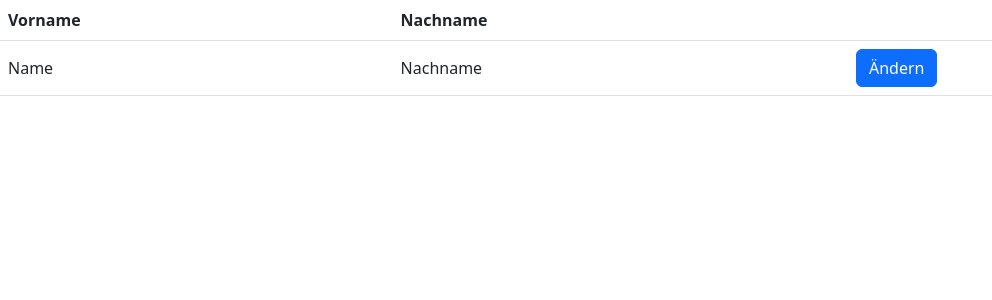
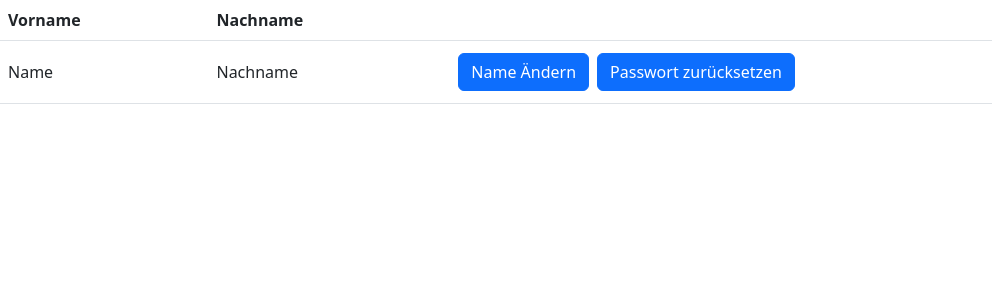
Before and after one commit to OliverFida/CheckIt, a React (Create React App) app in the folder frontend/: page /user in a window 1280 px wide. Shown: the top 300 px of the page, without its empty margins (0-992 px from the left). Built offline with nearby package versions, Linux system fonts and the light colour scheme.

Commit message:
update Userpage

```diff
--- a/frontend/src/pages/UserPage.js
+++ b/frontend/src/pages/UserPage.js
@@ -5,9 +5,7 @@ import Button from 'react-bootstrap/Button';
 import Form from 'react-bootstrap/Form';
 import Modal from 'react-bootstrap/Modal';
 import Table from 'react-bootstrap/Table';
-import Container from 'react-bootstrap/Container';
-import Row from 'react-bootstrap/Row';
-import Col from 'react-bootstrap/Col';
+
 
 export default function UserPage(){
 
@@ -31,8 +29,11 @@ export default function UserPage(){
                         <td valign='middle'>Name</td>
                         <td valign='middle'>Nachname</td>
                         <td>
-                            <Button onClick={editUserShow}>
-                                Ändern
+                            <Button onClick={editUserShow} className="me-2 my-1">
+                                Name Ändern
+                            </Button>
+                            <Button className="my-1">
+                                Passwort zurücksetzen
                             </Button>
                         </td>
                     </tr>
```
